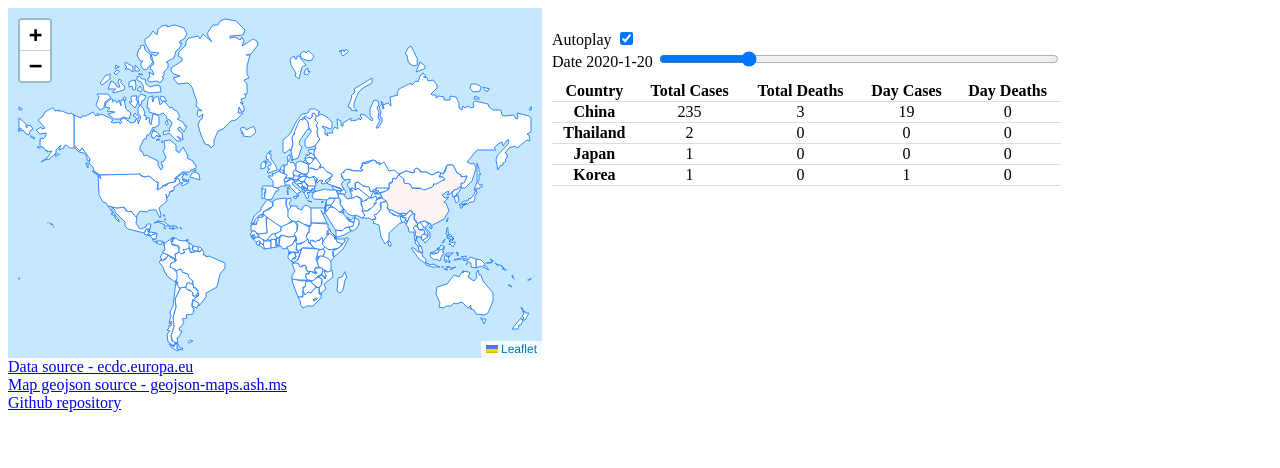
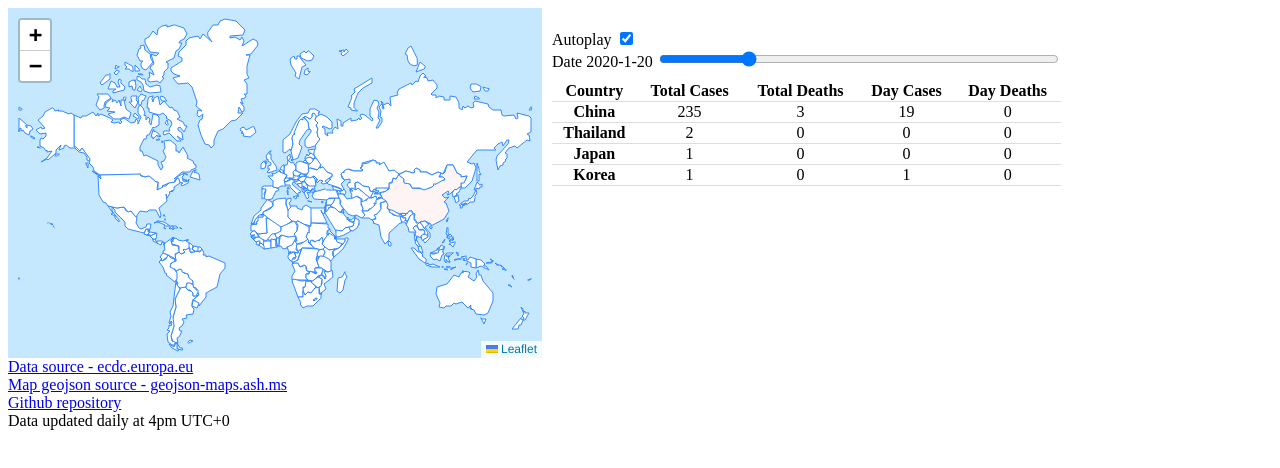
Before and after one commit to vane/covid-disease-spread, a plain HTML site: page index.html in a window 1280 px wide. Drawn offline with nearby package versions, Linux system fonts and the light colour scheme.

Commit message:
Add information about daily updates at 4pm

```diff
--- a/index.html
+++ b/index.html
@@ -48,6 +48,8 @@
             <span><a target="_blank" href="https://geojson-maps.ash.ms/">Map geojson source - geojson-maps.ash.ms</a></span>
             <br />
             <span><a target="_blank" href="https://github.com/vane/covid-disease-spread">Github repository</a></span>
+            <br />
+            <label>Data updated daily at 4pm UTC+0</label>
         </div>
     </div>
     <div style="padding-left:10px;">
```
